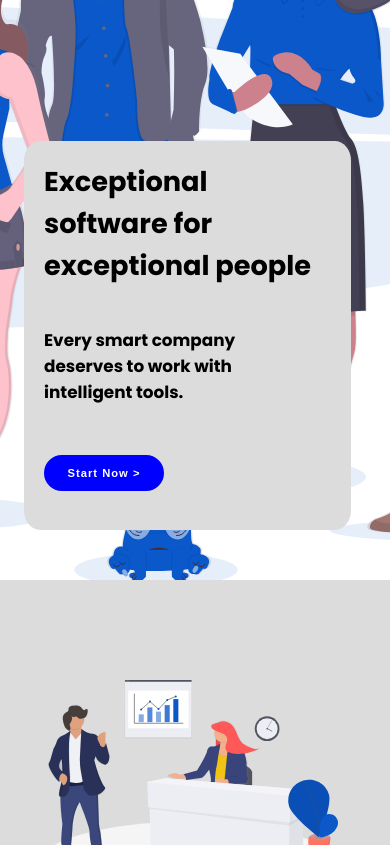
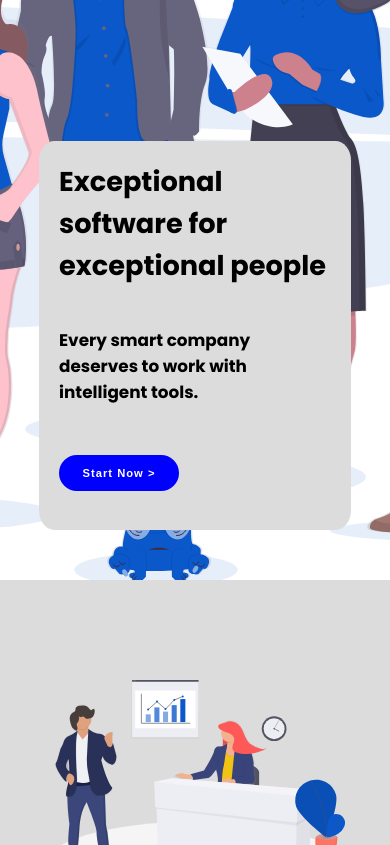
Before and after one commit to Tonyelchediac/tcrcs, a plain HTML site: page index.html in a window 390 px wide. Shown: the part 273-1118 px from the top of the page. Drawn offline with nearby package versions, Linux system fonts and the light colour scheme.

Commit message:
Update style.css

```diff
--- a/style.css
+++ b/style.css
@@ -768,7 +768,7 @@ footer a i{
     padding: 20px 0;
 }
 section{
-  padding: 100px 10% 50px 24px;
+  padding: 100px 10% 50px 10%;
 }
 
 .social-icons a:hover{
```
